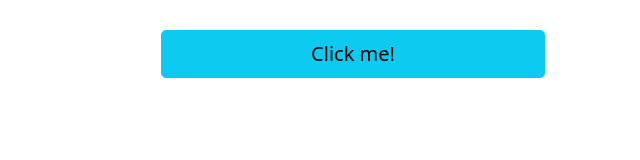
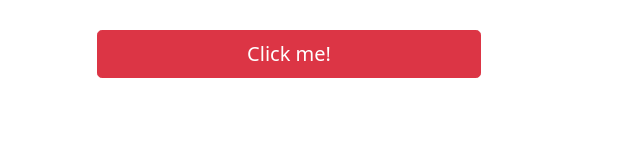
Before and after one commit to DevAndrewJ/crazy-btn, a plain HTML site: page index.html in a window 1280 px wide. Shown: the whole page, without its empty margins (351-991 px from the left). Drawn offline with nearby package versions, Linux system fonts and the light colour scheme.

```diff
--- a/index.html
+++ b/index.html
@@ -6,10 +6,11 @@
     <link rel="stylesheet" href="https://cdn.jsdelivr.net/npm/bootstrap@5.0.1/dist/css/bootstrap.min.css">
     <style>
         body, .jumbotron{padding: 30px;}
+        .text-giant{ font-size: 40px;}
         .btn-crazy {
             position: absolute;
             top: 30px;
-            left: 40%;
+            left: 35%;
             width: 30%;
             transition: 0.5s ease all;
         }
@@ -18,9 +19,7 @@
     <title>Crazy Buttons</title>
 </head>
 <body>
-    <div class="text-center">
-        <button type ="button" class="btn-crazy btn btn-lg btn-info"> Click me!</button>
-    </div>
+    <button  type ="button"class="btn btn-lg btn-danger btn-crazy "> Click me!</button>
 
 
     <script>
```
